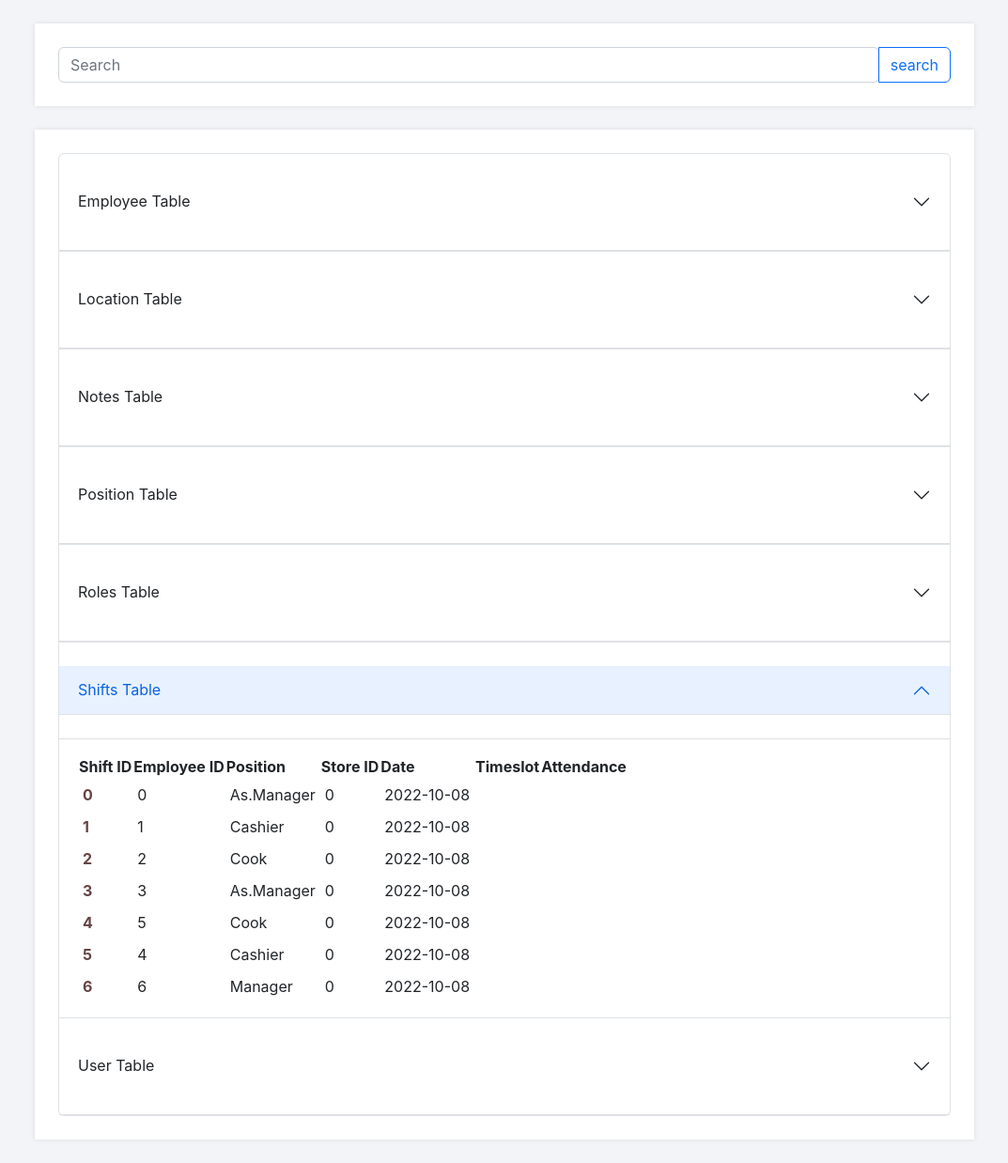
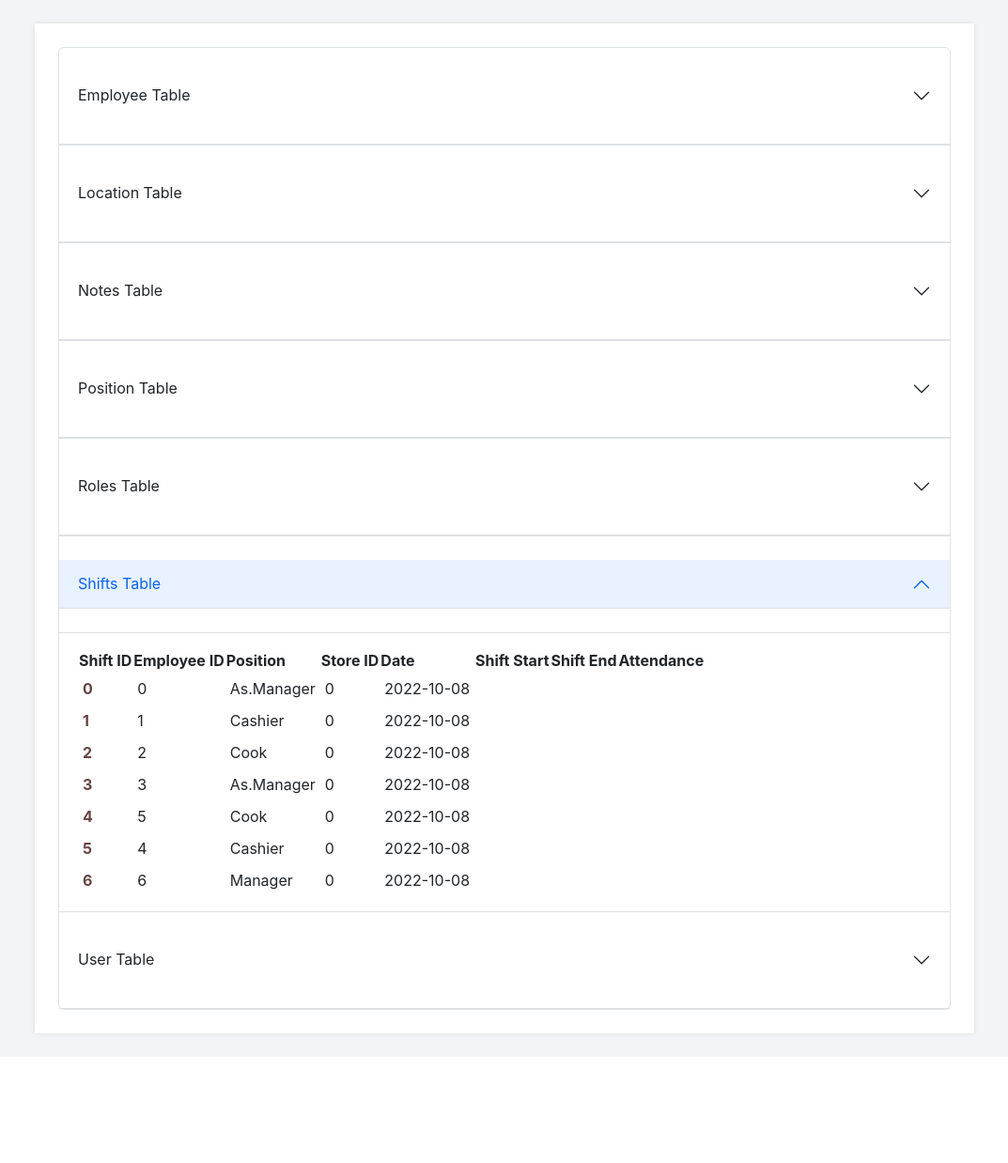
Before and after one commit to MannyEchavez/Skedulee, a Flask app: page /database in a window 1280 px wide, after a click on "Shifts Table". Shown: the part 60-1298 px from the top of the page at 94% size, without its empty margins (103-1176 px from the left). After the commit the page ends 1165 px from the top, so only its background shows below. Run offline with Flask 2, Linux system fonts and the light colour scheme; a user stored in the database is signed in; data comes from the database, SQL or seed files in the repository; some libraries are stand-ins or nearby versions.

Commit message:
Final Push (Hopefully)

```diff
--- a/Structure/Lab2/main.py
+++ b/Structure/Lab2/main.py
@@ -62,12 +62,11 @@
 def register():
     # Output message if something goes wrong...
     msg = ''
-    # Check if "username", "password" and "email" POST requests exist (user submitted form)
-    if request.method == 'POST' and 'username' in request.form and 'employee_id' in request.form and 'password' in request.form and 'email' in request.form :
+    # Check if "username", "employee_id" and "password" POST requests exist (user submitted form)
+    if request.method == 'POST' and 'username' in request.form and 'employee_id' in request.form and 'password' in request.form:
         # Create variables for easy access
         username = request.form['username']
         password = request.form['password']
-        email = request.form['email']
         employeeid = request.form['employee_id']
 
         # Check if account exists using MySQL
@@ -77,15 +76,13 @@
         # If account exists show error and validation checks
         if account:
             msg = 'Account already exists!'
-        elif not re.match(r'[^@]+@[^@]+\.[^@]+', email):
-            msg = 'Invalid email address!'
         elif not re.match(r'[A-Za-z0-9]+', username):
             msg = 'Username must contain only characters and numbers!'
-        elif not username or not password or not email:
+        elif not username or not password:
             msg = 'Please fill out the form!'
         else:
             # Account doesnt exists and the form data is valid, now insert new account into accounts table
-            cursor.execute('INSERT INTO user_t (username, employee_id, password, email) VALUES ( %s, %s, %s, %s)', (username, employeeid, password, email,))
+            cursor.execute('INSERT INTO user_t (username, employee_id, password) VALUES ( %s, %s, %s)', (username, employeeid, password,))
             mysql.connection.commit()
             msg = 'You have successfully registered!'
     elif request.method == 'POST':
--- a/Structure/Lab2/templates/database.html
+++ b/Structure/Lab2/templates/database.html
@@ -193,7 +193,8 @@
                             <th>Position</th>
                             <th>Store ID</th>
                             <th>Date</th>
-                            <th>Timeslot</th>
+                            <th>Shift Start</th>
+                            <th>Shift End</th>
                             <th>Attendance</th>
                         </tr>
                     </thead>
@@ -205,7 +206,8 @@
                             <td>{{ item['position'] }}</td>
                             <td>{{ item['store_id'] }}</td>
                             <td>{{ item['date'] }}</td>
-                            <td>{{ item['timeslot'] }}</td>
+                            <td>{{ item['time_start'] }}</td>
+                            <td>{{ item['time_end'] }}</td>
                             <td>{{ item['attendance'] }}</td>
                         </tr>
                         {% endfor %}
@@ -230,7 +232,6 @@
                             <th>Username</th>
                             <th>Employee ID</th>
                             <th>Password</th>
-                            <th>Email</th>
                         </tr>
                     </thead>
                     <tbody>
@@ -239,7 +240,6 @@
                             <td>{{ item['username'] }}</td>
                             <td>{{ item['employee_id'] }}</td>
                             <td>{{ item['password'] }}</td>
-                            <td>{{ item['email'] }}</td>
                         </tr>
                         {% endfor %}
                     </tbody>
--- a/Structure/Lab2/templates/layout.html
+++ b/Structure/Lab2/templates/layout.html
@@ -11,7 +11,6 @@
 	<body class="loggedin">
 		<script src="https://cdn.jsdelivr.net/npm/@popperjs/core@2.11.6/dist/umd/popper.min.js" integrity="sha384-oBqDVmMz9ATKxIep9tiCxS/Z9fNfEXiDAYTujMAeBAsjFuCZSmKbSSUnQlmh/jp3" crossorigin="anonymous"></script>
 		<script src="https://cdn.jsdelivr.net/npm/bootstrap@5.2.2/dist/js/bootstrap.min.js" integrity="sha384-IDwe1+LCz02ROU9k972gdyvl+AESN10+x7tBKgc9I5HFtuNz0wWnPclzo6p9vxnk" crossorigin="anonymous"></script>
-		<script src="style.js"></script>
 		<nav class="navtop">
 			<div>
 				<h1><img src="../static/skedulee_logo_fill.png" width="50px">kedulee</h1>
@@ -27,11 +26,6 @@
 			</div>
 		</nav>
 		<div class="content">
-			<div class="input-group">
-				<input type="search" class="form-control rounded" placeholder="Search" aria-label="Search" aria-describedby="search-addon" />
-				<button type="button" class="btn btn-outline-primary">search</button>
-			  </div>
-			 <script src = "function.js"></script>
 			{% block content %}
 			{% endblock %}
 		</div>
--- a/Structure/Lab2/templates/register.html
+++ b/Structure/Lab2/templates/register.html
@@ -22,10 +22,6 @@
 					<i class="fas fa-lock"></i>
 				</label>
 				<input type="password" name="password" placeholder="Password" id="password" required>
-				<label for="email">
-					<i class="fas fa-envelope"></i>
-				</label>
-				<input type="email" name="email" placeholder="Email" id="email" required>
 				<label for="employee_id">
 					<i class="fas fa-id-card"></i>
 				</label>
--- a/Structure/Lab2/templates/schedule.html
+++ b/Structure/Lab2/templates/schedule.html
@@ -7,7 +7,6 @@
   <link rel="stylesheet" href="../static/calendar-20/fonts/icomoon/style.css">
   <link href='../static/calendar-20/fullcalendar/packages/core/main.css' rel='stylesheet' />
   <link href='../static/calendar-20/fullcalendar/packages/daygrid/main.css' rel='stylesheet' />
-  <script src="function.js"></script>
 
   <div class="msg">{{ msg }}</div>
 
```
